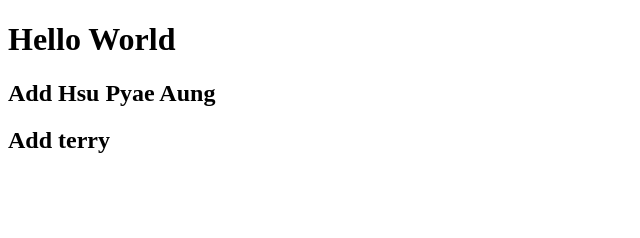
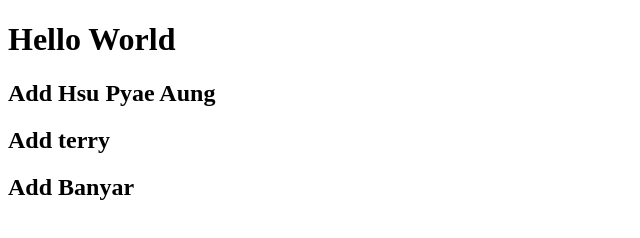
Before and after one commit to minbanyartalahtaw/git-test, a plain HTML site: page index.html in a window 1280 px wide. Shown: the whole page, without its empty margins (0-640 px from the left). Drawn offline with Linux system fonts and the light colour scheme.

Commit message:
Add Banyar

```diff
--- a/index.html
+++ b/index.html
@@ -9,5 +9,6 @@
     <h1>Hello World</h1>
     <h2>Add Hsu Pyae Aung</h2>
     <h2>Add terry</h2>
+    <h2>Add Banyar</h2>
   </body>
 </html>
```
